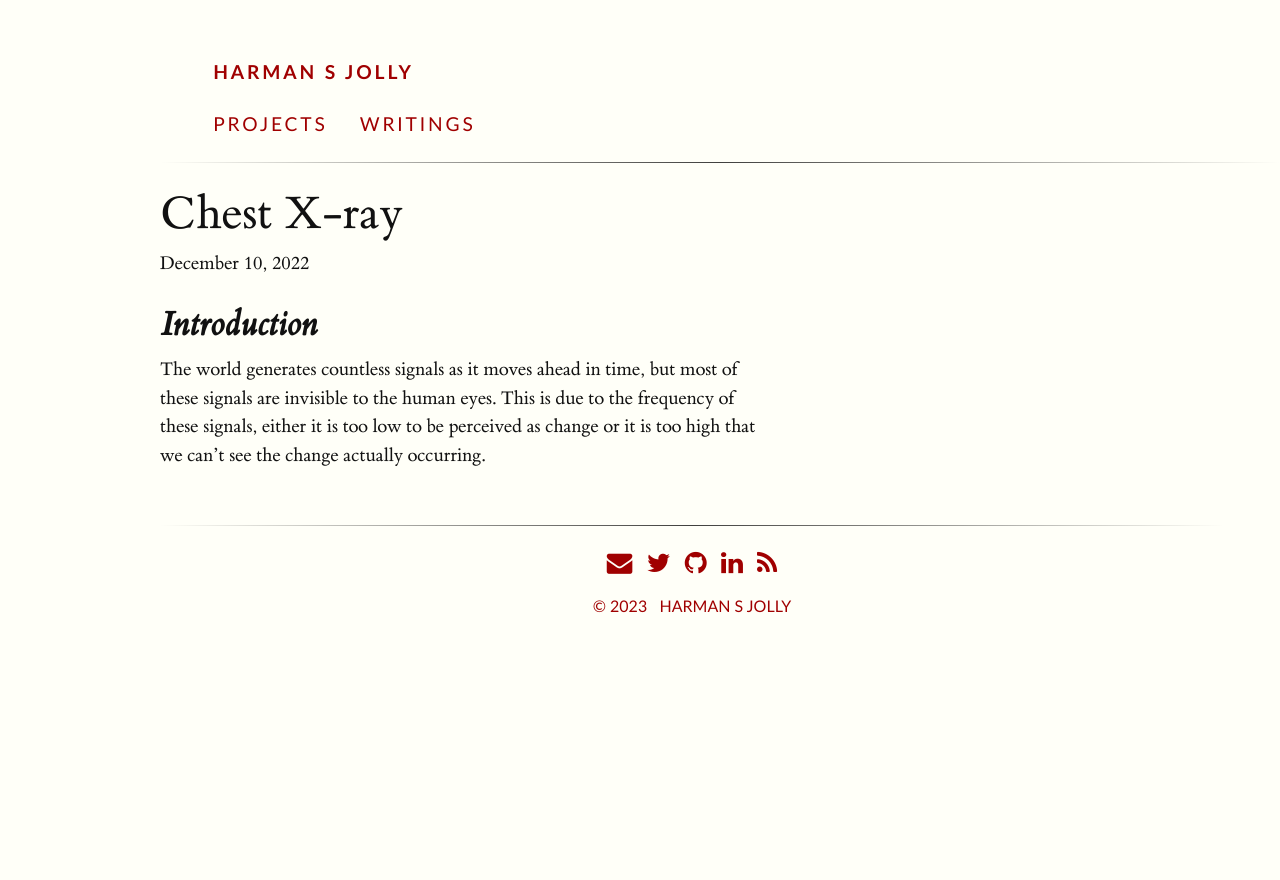
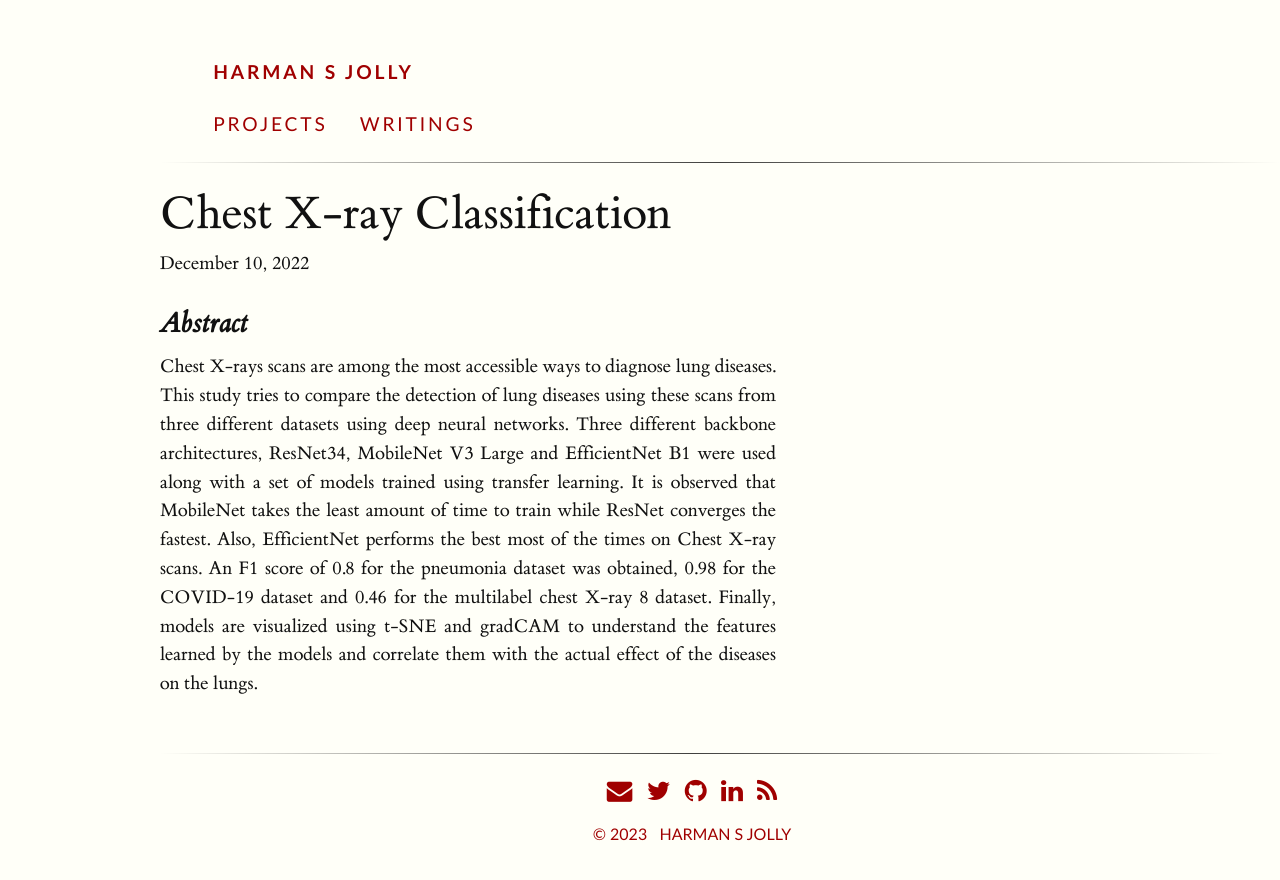
Before and after one commit to coderjolly/coderjolly.github.io, a Jekyll site: the page built from _posts/2022-12-10-chest-x-ray.md, in a window 1280 px wide. Shown: the top 880 px of the page. Built offline with Jekyll 4.4.1, drawn with Linux system fonts in a browser that asks for light colours; a style sheet for code colours, icons or effects is not loaded.

Commit message:
Chest Xray Blog

```diff
--- a/_posts/2022-12-10-chest-x-ray.md
+++ b/_posts/2022-12-10-chest-x-ray.md
@@ -1,6 +1,6 @@
 ---
 layout: post
-title:  "Chest X-ray"
+title:  "Chest X-ray Classification"
 date:   2022-12-10
 title_include: true
 categories: project
@@ -16,7 +16,8 @@ MathJax.Hub.Config({
 });
 </script>
 
+<style>body {text-align: justify}</style>
 
-# Introduction
-
-The world generates countless signals as it moves ahead in time, but most of these signals are invisible to the human eyes. This is due to the frequency of these signals, either it is too low to be perceived as change or it is too high that we can’t see the change actually occurring.
+## Abstract
+Chest X-rays scans are among the most accessible ways to diagnose lung diseases. This study tries to compare the detection of lung diseases using these scans from three different datasets using deep neural networks. Three different backbone architectures,
+ResNet34, MobileNet V3 Large and EfficientNet B1 were used along with a set of models trained using transfer learning. It is observed that MobileNet takes the least amount of time to train while ResNet converges the fastest. Also, EfficientNet performs the best most of the times on Chest X-ray scans. An F1 score of 0.8 for the pneumonia dataset was obtained, 0.98 for the COVID-19 dataset and 0.46 for the multilabel chest X-ray 8 dataset. Finally, models are visualized using t-SNE and gradCAM to understand the features learned by the models and correlate them with the actual effect of the diseases on the lungs.
```
Also changed, not shown: projects.md (+1 -1 lines), 2 other files.
